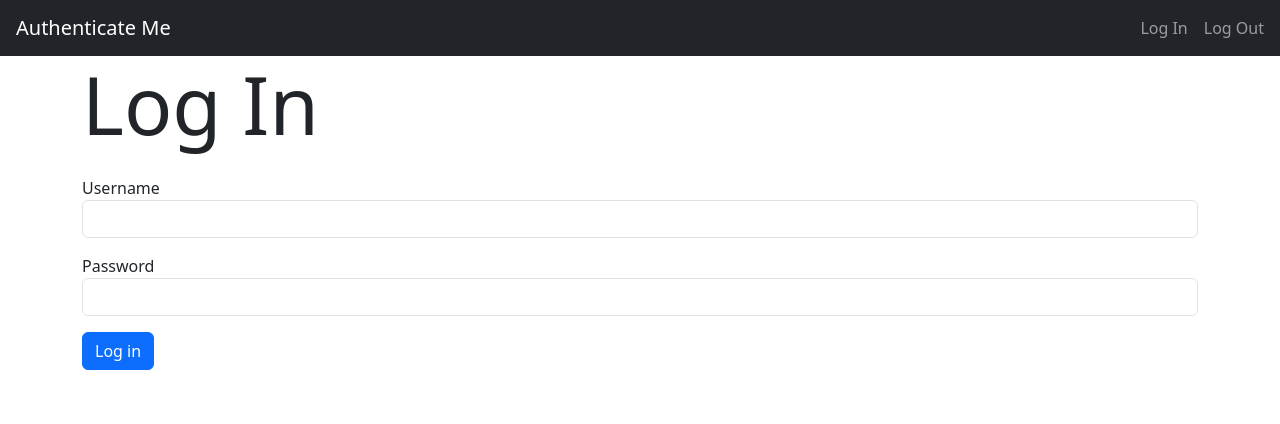
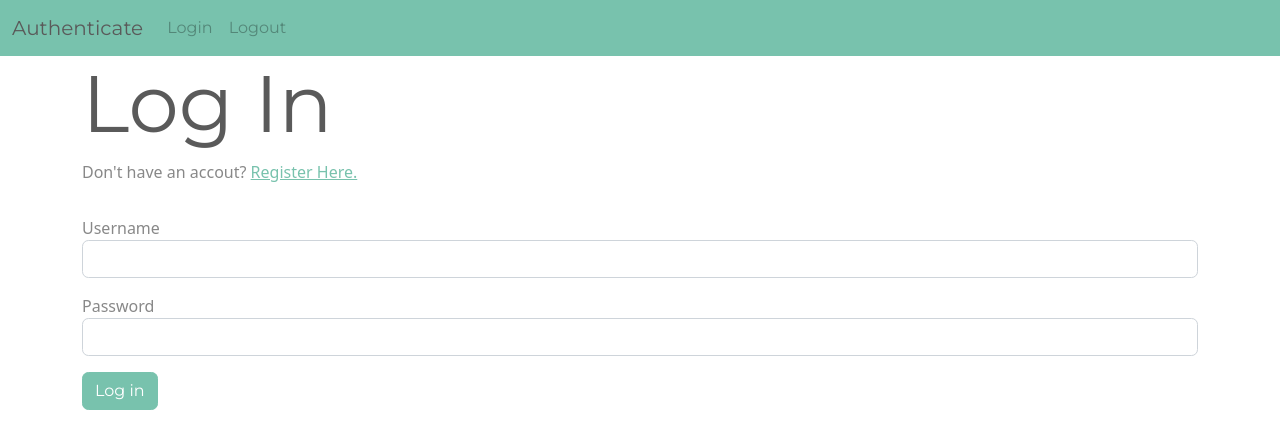
Before and after one commit to TJRelly/authentication-authoriziation, a Flask app: page /login in a window 1280 px wide. Shown: the top 424 px of the page. Run offline with Flask 3, Linux system fonts and the light colour scheme; some libraries are stand-ins or nearby versions.

Commit message:
added bootstrap updated templates

```diff
--- a/templates/base.html
+++ b/templates/base.html
@@ -5,31 +5,35 @@
     <meta name="viewport" content="width=device-width, initial-scale=1.0">
 
     <!-- Bootstrap CSS -->
-    <link href="https://cdn.jsdelivr.net/npm/bootstrap@5.3.3/dist/css/bootstrap.min.css" rel="stylesheet" integrity="sha384-QWTKZyjpPEjISv5WaRU9OFeRpok6YctnYmDr5pNlyT2bRjXh0JMhjY6hW+ALEwIH" crossorigin="anonymous">
+    <link rel="stylesheet" href="https://cdnjs.cloudflare.com/ajax/libs/bootswatch/5.3.3/minty/bootstrap.min.css" integrity="sha512-+/uDiVv4ZLhHnXToJFPwYK08kkG2et1rSuiitOl+0hdzmx2N6HQaMqm/7ORzr8dhco+cyGZCRxkXU7EMMYOLfQ==" crossorigin="anonymous" referrerpolicy="no-referrer" />
 
     <title>{% block title %}{% endblock %}</title>
 </head>
 <body>
-    <nav class="navbar navbar-dark bg-dark">
-        <div class="container-fluid px-3">
-            <a class="navbar-brand">Authenticate Me</a>
-            <ul class="navbar-nav flex-row">
-                <li class="nav-item px-3">
-                  <a class="nav-link" href="/login">Log In</a>
-                </li>
-                <li class="nav-item">
-                  <a class="nav-link" href="/logout">Log Out</a>
-                </li>
-                </li>
-              </ul>
+    <nav class="navbar navbar-expand-md bg-primary" data-bs-theme="dark">
+        <div class="container-fluid">
+          <a class="navbar-brand" href="/">Authenticate</a>
+          <button class="navbar-toggler" type="button" data-bs-toggle="collapse" data-bs-target="#navbarColor01" aria-controls="navbarColor01" aria-expanded="false" aria-label="Toggle navigation">
+            <span class="navbar-toggler-icon"></span>
+          </button>
+          <div class="navbar-collapse collapse" id="navbarColor01">
+            <ul class="navbar-nav">
+              <li class="nav-item">
+                <a class="nav-link" href="/login">Login</a>
+              </li>
+              <li class="nav-item">
+                <a class="nav-link" href="/logout">Logout</a>
+              </li>
+            </ul>
           </div>
+        </div>
       </nav>
 
     <!-- Display Flash Messages -->
     <div>
         {% with messages = get_flashed_messages() %}
         {% if messages %}
-        <ul class="flashes list-unstyled lead bg-primary text-light text-center p-2">
+        <ul class="flashes list-unstyled lead bg-info text-light text-center p-2">
         {% for message in messages %}
             <li>{{ message }}</li>
         {% endfor %}
@@ -41,7 +45,6 @@
     {% block content %}{% endblock %}
 
     <!-- Bootstrap JS -->
-    <script src="https://cdn.jsdelivr.net/npm/bootstrap@5.3.3/dist/js/bootstrap.bundle.min.js" integrity="sha384-YvpcrYf0tY3lHB60NNkmXc5s9fDVZLESaAA55NDzOxhy9GkcIdslK1eN7N6jIeHz" crossorigin="anonymous"></script>
-</body>
+    <script src="https://cdn.jsdelivr.net/npm/bootstrap@5.3.3/dist/js/bootstrap.bundle.min.js"></script>
 </body>
 </html>
--- a/templates/login.html
+++ b/templates/login.html
@@ -9,6 +9,7 @@ Log In
     <h1 class="display-1">
         Log In
     </h1>
+    <p>Don't have an accout? <a href="/register">Register Here.</a></p>
     <form id="register-form" method="POST">
         {{ form.hidden_tag() }} <!--add type=hidden form fields -->
 
--- a/templates/register.html
+++ b/templates/register.html
@@ -9,6 +9,7 @@ Register
     <h1 class="display-1">
         Register
     </h1>
+    <p>Already have an account? <a href="/login">Log in</a></p>
     <form id="register-form" method="POST">
         {{ form.hidden_tag() }} <!--add type=hidden form fields -->
 
```
Also changed, not shown: templates/home.html (added, +19 -0 lines), templates/user_page.html (+7 -2 lines).
